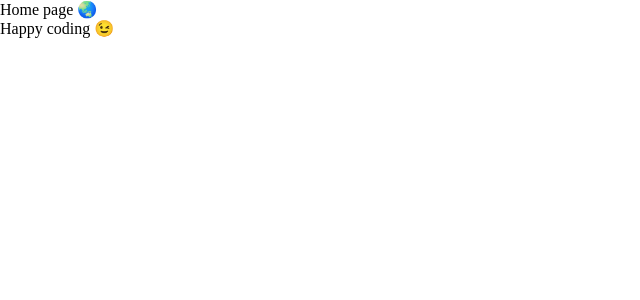
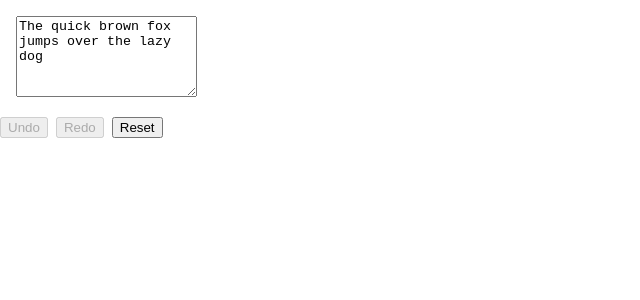
Before and after one commit to sudipstha08/react, a React (Create React App) app: page / in a window 1280 px wide. Shown: the top 300 px of the page, without its empty margins (0-640 px from the left). Built offline with nearby package versions, Linux system fonts and the light colour scheme.

Commit message:
add useUndoableState hook

```diff
--- a/package.json
+++ b/package.json
@@ -12,6 +12,7 @@
     "@types/react-dom": "^17.0.0",
     "axios": "^0.21.1",
     "eslint": "^7.27.0",
+    "lodash": "^4.17.21",
     "react": "^17.0.2",
     "react-dom": "^17.0.2",
     "react-query": "^3.16.0",
--- a/src/components/index.ts
+++ b/src/components/index.ts
@@ -1 +1,2 @@
 export { Button } from './Button'
+export { useUndoableState } from './useUndoableState'
--- /dev/null
+++ b/src/components/useUndoableState/index.tsx
@@ -0,0 +1,47 @@
+import { useState, useMemo } from 'react'
+import isEqual from 'lodash/isEqual'
+import cloneDeep from 'lodash/cloneDeep'
+
+const useUndoableState = init => {
+  const [states, setStates] = useState([init])
+  const [index, setIndex] = useState(0)
+
+  const setState = value => {
+    if (isEqual(state, value)) {
+      return
+    }
+
+    const copy = cloneDeep(states)
+    copy.length = index + 1
+    copy.push(value)
+    setStates(copy)
+    setIndex(copy.length - 1)
+  }
+
+  const state = useMemo(() => states[index], [states, index])
+
+  const resetState = init => {
+    setIndex(0)
+    setStates([init])
+  }
+
+  const goBack = (steps = 1) => {
+    setIndex(Math.max(0, Number(index) - Number(steps) || 1))
+  }
+
+  const goForward = (steps = 1) => {
+    setIndex(Math.min(states.length - 1, Number(index) + (Number(steps) || 1)))
+  }
+
+  return {
+    state,
+    setState,
+    resetState,
+    index,
+    lastIndex: states.length - 1,
+    goBack,
+    goForward,
+  }
+}
+
+export { useUndoableState }
--- a/src/containers/HomePage/index.tsx
+++ b/src/containers/HomePage/index.tsx
@@ -1,15 +1,51 @@
-import React, { FC } from 'react'
+import { FC } from 'react'
+import { useUndoableState } from '../../components'
 
 interface IProps {
   data?: any
 }
 
+const init = { text: 'The quick brown fox jumps over the lazy dog' }
+
 const HomePage: FC<IProps> = () => {
+  const {
+    state: doc,
+    setState: setDoc,
+    resetState: resetDoc,
+    index: docStateIndex,
+    lastIndex: docStateLastIndex,
+    goBack: undoDoc,
+    goForward: redoDoc,
+  } = useUndoableState(init)
+
+  const canUndo = docStateIndex > 0
+  const canRedo = docStateIndex < docStateLastIndex
   return (
-    <>
-      <div>Home page 🌏 </div>
-      <div>Happy coding 😉</div>
-    </>
+    <div style={{ display: 'block' }}>
+      <textarea
+        style={{ margin: '16px' }}
+        onChange={event => setDoc({ text: event.target.value })}
+        rows={5}
+        value={doc.text}
+      />
+      <div>
+        <button
+          onClick={() => undoDoc()}
+          disabled={!canUndo}
+          style={{ marginRight: '8px' }}
+        >
+          Undo
+        </button>
+        <button
+          onClick={() => redoDoc()}
+          disabled={!canRedo}
+          style={{ marginRight: '8px' }}
+        >
+          Redo
+        </button>
+        <button onClick={() => resetDoc(init)}>Reset</button>
+      </div>
+    </div>
   )
 }
 
```
Also changed, not shown: .eslintrc.js, 1 other file (tests, documents, lock files or other folders).
